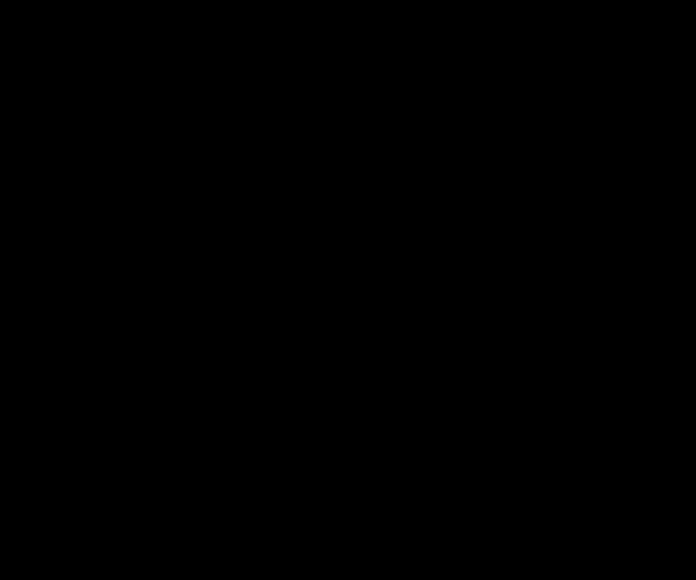
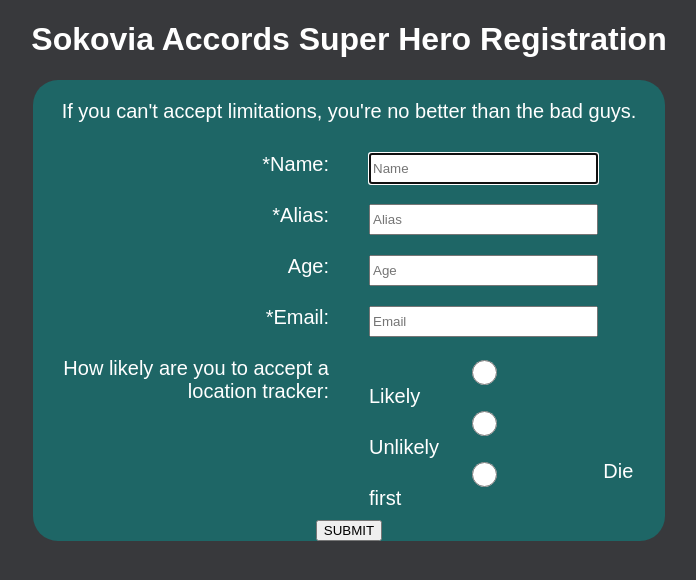
Before and after one commit to realEudemonia/surveyForm, a plain HTML site: page index.html in a window 1280 px wide. Shown: the whole page, without its empty margins (291-987 px from the left). Drawn offline with Linux system fonts and the light colour scheme.

Commit message:
Fixed initial inputs. Now working on radio buttons.

```diff
--- a/index.html
+++ b/index.html
@@ -2,37 +2,88 @@
 <html lang="en">
 <head>
     <meta charset="UTF-8">
-    <title>Super Hero Survey</title>
+    <title>Sokovia Accords Super Hero Registration</title>
     <link rel="stylesheet" type="text/css" href="styles/main.css">
     <script
             src="https://cdn.freecodecamp.org/testable-projects-fcc/v1/bundle.js">
     </script>
 </head>
 <body>
-<h1 id="title">Super Power Sign-up</h1>
-<div>
-    <p>Description here</p>
-    <form id="survey-form">
-
+<h1 id="title">Sokovia Accords Super Hero Registration</h1>
+<div id="survey-container">
+    <p id="description">If you can't accept limitations, you're no better than the bad guys.</p>
+    <form id="survey-form" action="">
+        <div class="surveyRow">
+            <div class="labels">
+                <label id="name-label">*Name:</label>
+            </div>
+            <div class="inputs">
+                <input id="name" type="text" placeholder="Name" autofocus required><br>
+            </div>
+        </div>
+        <div class="surveyRow">
+            <div class="labels">
+                <label>*Alias:</label>
+            </div>
+            <div class="inputs">
+                <input type="text" placeholder="Alias" required><br>
+            </div>
+        </div>
+        <div class="surveyRow">
+            <div class="labels">
+                <label id="number-label">Age:</label>
+            </div>
+            <div class="inputs">
+                <input id="number" type="number" placeholder="Age" min="20" max="500"><br>
+            </div>
+        </div>
+        <div class="surveyRow">
+            <div class="labels">
+                <label id="email-label">*Email:</label>
+            </div>
+            <div class="inputs">
+                <input id="email" type="email" placeholder="Email" required><br>
+            </div>
+        </div>
+        <div class="surveyRow">
+            <div class="labels">
+                <label>How likely are you to accept a location tracker: </label>
+            </div>
+            <div class="inputs">
+                <input type="radio" class="radio" id="likely" name="location" value="Likely">
+                <label for="likely">Likely</label>
+                <input type="radio" class="radio" id="unlikely" name="location" value="Unlikely">
+                <label for="unlikely">Unlikely</label>
+                <input type="radio" class="radio" id="die first" name="location" value="Die first">
+                <label for="die first">Die first</label>
+            </div>
+        </div>
+        <div>
+            <button id="submit" type="submit">SUBMIT</button>
+        </div>
     </form>
 </div>
 
 </body>
 </html>
 
+<!--To Complete-->
+<!--User Story #6: If I enter an email that is not formatted correctly, I will see an HTML5 validation error.-->
+<!--User Story #8: If I enter non-numbers in the number input, I will see an HTML5 validation error.-->
+<!--User Story #9: If I enter numbers outside the range of the number input, which are defined by the min and max attributes, I will see an HTML5 validation error.-->
+<!--User Story #12: Inside the form element, I can select an option from a dropdown that has a corresponding id="dropdown".-->
+<!--User Story #13: Inside the form element, I can select a field from one or more groups of radio buttons. Each group should be grouped using the name attribute.-->
+<!--User Story #14: Inside the form element, I can select several fields from a series of checkboxes, each of which must have a value attribute.-->
+<!--User Story #15: Inside the form element, I am presented with a textarea at the end for additional comments.-->
+
+
+<!--Done-->
+<!--User Story #7: Inside the form, I can enter a number in a field with id="number".-->
 <!--User Story #1: I can see a title with id="title" in H1 sized text.-->
 <!--User Story #2: I can see a short explanation with id="description" in P sized text.-->
 <!--User Story #3: I can see a form with id="survey-form".-->
 <!--User Story #4: Inside the form element, I am required to enter my name in a field with id="name".-->
 <!--User Story #5: Inside the form element, I am required to enter an email in a field with id="email".-->
-<!--User Story #6: If I enter an email that is not formatted correctly, I will see an HTML5 validation error.-->
-<!--User Story #7: Inside the form, I can enter a number in a field with id="number".-->
-<!--User Story #8: If I enter non-numbers in the number input, I will see an HTML5 validation error.-->
-<!--User Story #9: If I enter numbers outside the range of the number input, which are defined by the min and max attributes, I will see an HTML5 validation error.-->
 <!--User Story #10: For the name, email, and number input fields inside the form I can see corresponding labels that describe the purpose of each field with the following ids: id="name-label", id="email-label", and id="number-label".-->
 <!--User Story #11: For the name, email, and number input fields, I can see placeholder text that gives me a description or instructions for each field.-->
-<!--User Story #12: Inside the form element, I can select an option from a dropdown that has a corresponding id="dropdown".-->
-<!--User Story #13: Inside the form element, I can select a field from one or more groups of radio buttons. Each group should be grouped using the name attribute.-->
-<!--User Story #14: Inside the form element, I can select several fields from a series of checkboxes, each of which must have a value attribute.-->
-<!--User Story #15: Inside the form element, I am presented with a textarea at the end for additional comments.-->
 <!--User Story #16: Inside the form element, I am presented with a button with id="submit" to submit all my inputs.-->
--- a/styles/main.css
+++ b/styles/main.css
@@ -1,4 +1,50 @@
-body{
-    background-color: black;
+body {
+    background-color: #38393C;
     text-align: center;
+    color: white;
+    font-family: "Bodoni MT", sans-serif;
 }
+
+input{
+    height: 25px;
+    width: 80%;
+}
+
+.surveyRow {
+    margin: auto;
+    width: 100%;
+    display: flex;
+    justify-content: center;
+    font-size: 20px;
+}
+
+.labels{
+    width: 50%;
+    text-align: right;
+    padding: 10px 20px;
+}
+
+.inputs{
+    width: 50%;
+    text-align: left;
+    padding: 10px 20px;
+}
+
+.radio {
+    vertical-align: middle;
+    text-align: left;
+}
+
+#survey-container {
+    text-align: center;
+    border-radius: 25px;
+    margin: auto;
+    width: 50%;
+    background-color: #1E6666;
+    display: flex;
+    flex-direction: column;
+ }
+
+ #description{
+     font-size: 20px;
+ }
```
